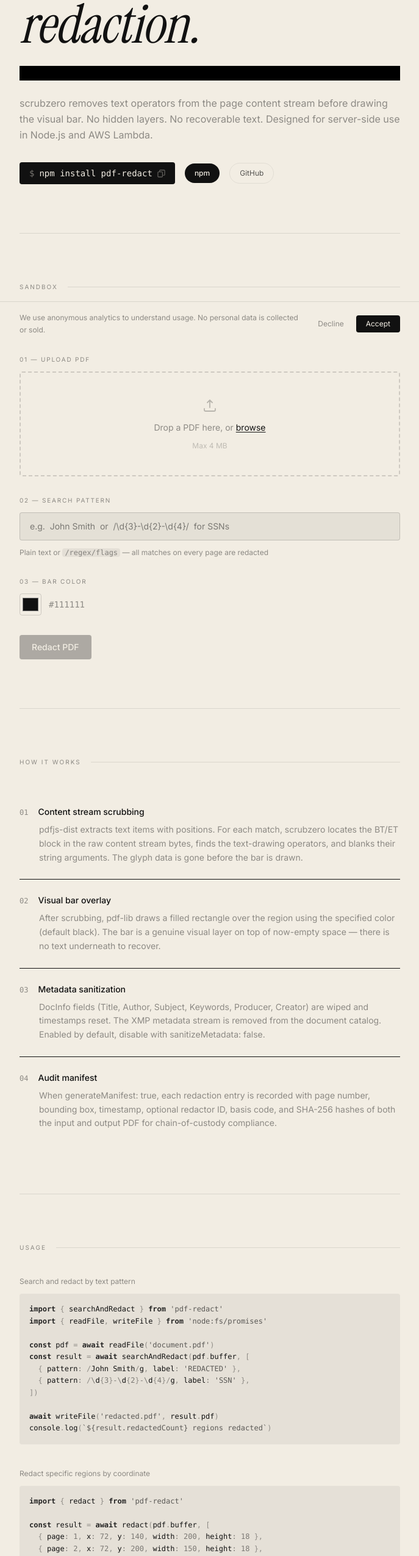
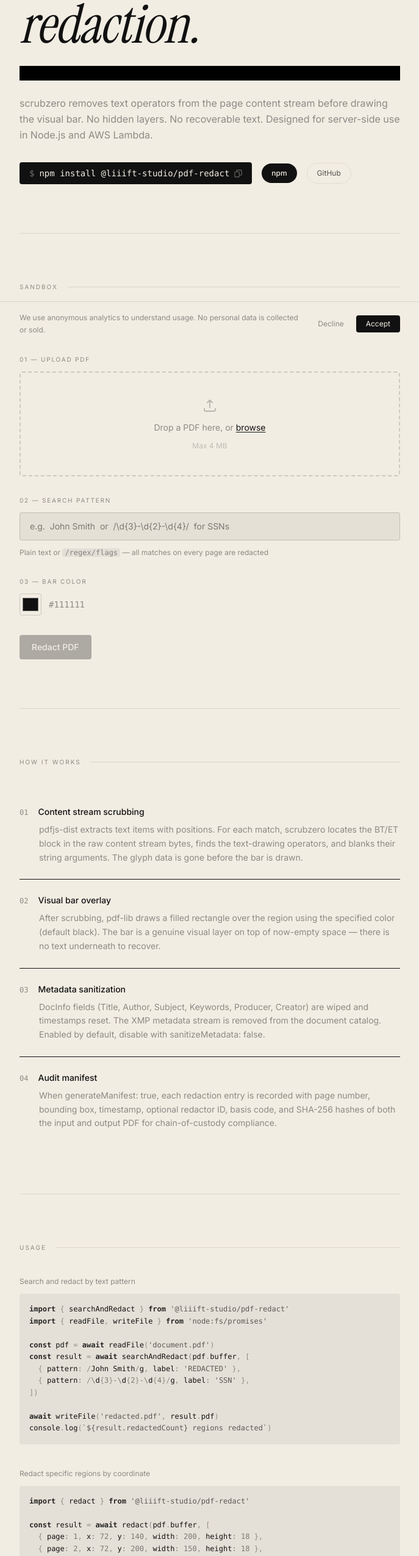
Before and after one commit to Liiift-Studio/scrubzero, a Next.js app in the folder site/: page / in a window 1280 px wide. Shown: the part 234-2785 px from the top of the page at 61% size, without its empty margins (296-983 px from the left). Built offline with nearby package versions, Linux system fonts and the light colour scheme; no server answers.

Commit message:
Scope package name to @liiift-studio/pdf-redact, update all references

```diff
--- a/package.json
+++ b/package.json
@@ -1,5 +1,5 @@
 {
-  "name": "pdf-redact",
+  "name": "@liiift-studio/pdf-redact",
   "version": "0.1.0",
   "description": "True PDF content-stream redaction for Node.js and Lambda. No native binaries.",
   "type": "module",
--- a/site/src/app/opengraph-image.tsx
+++ b/site/src/app/opengraph-image.tsx
@@ -56,7 +56,7 @@
 
 				{/* Footer */}
 				<div style={{ display: "flex", justifyContent: "flex-end" }}>
-					<span style={{ fontSize: "14px", opacity: 0.35, fontFamily: "monospace" }}>npm install pdf-redact</span>
+					<span style={{ fontSize: "14px", opacity: 0.35, fontFamily: "monospace" }}>npm install @liiift-studio/pdf-redact</span>
 				</div>
 			</div>
 		),
--- a/site/src/app/page.tsx
+++ b/site/src/app/page.tsx
@@ -52,9 +52,9 @@
 				</p>
 
 				<div className="flex flex-wrap items-center gap-4">
-					<CopyInstall pkg="pdf-redact" />
+					<CopyInstall pkg="@liiift-studio/pdf-redact" />
 					<a
-						href="https://npmjs.com/package/pdf-redact"
+						href="https://npmjs.com/package/@liiift-studio/pdf-redact"
 						className="text-xs font-medium px-4 py-2 rounded-full transition-colors"
 						style={{ background: "var(--btn-bg)", color: "var(--btn-fg)" }}
 					>
@@ -128,7 +128,7 @@
 				<div className="flex flex-col gap-10">
 					<div className="flex flex-col gap-3">
 						<p className="text-xs" style={{ color: "var(--ink-dim)" }}>Search and redact by text pattern</p>
-						<CodeBlock code={`import { searchAndRedact } from 'pdf-redact'
+						<CodeBlock code={`import { searchAndRedact } from '@liiift-studio/pdf-redact'
 import { readFile, writeFile } from 'node:fs/promises'
 
 const pdf = await readFile('document.pdf')
@@ -142,7 +142,7 @@
 					</div>
 					<div className="flex flex-col gap-3">
 						<p className="text-xs" style={{ color: "var(--ink-dim)" }}>Redact specific regions by coordinate</p>
-						<CodeBlock code={`import { redact } from 'pdf-redact'
+						<CodeBlock code={`import { redact } from '@liiift-studio/pdf-redact'
 
 const result = await redact(pdf.buffer, [
   { page: 1, x: 72, y: 140, width: 200, height: 18 },
@@ -151,7 +151,7 @@
 					</div>
 					<div className="flex flex-col gap-3">
 						<p className="text-xs" style={{ color: "var(--ink-dim)" }}>Entity patterns — SSN, phone, email, credit card, and more</p>
-						<CodeBlock code={`import { redactEntities } from 'pdf-redact'
+						<CodeBlock code={`import { redactEntities } from '@liiift-studio/pdf-redact'
 
 const result = await redactEntities(pdf.buffer, [
   'ssn', 'phone', 'email', 'credit-card',
@@ -168,10 +168,10 @@
 					</div>
 					<div className="flex flex-col gap-3">
 						<p className="text-xs" style={{ color: "var(--ink-dim)" }}>CLI</p>
-						<CodeBlock code={`npx pdf-redact search document.pdf "John Smith" --output redacted.pdf
-npx pdf-redact search document.pdf "/\\d{3}-\\d{2}-\\d{4}/g" --color #1a1a1a
-npx pdf-redact entities document.pdf --types ssn,phone,email
-npx pdf-redact verify redacted.pdf`} />
+						<CodeBlock code={`npx @liiift-studio/pdf-redact search document.pdf "John Smith" --output redacted.pdf
+npx @liiift-studio/pdf-redact search document.pdf "/\\d{3}-\\d{2}-\\d{4}/g" --color #1a1a1a
+npx @liiift-studio/pdf-redact entities document.pdf --types ssn,phone,email
+npx @liiift-studio/pdf-redact verify redacted.pdf`} />
 					</div>
 				</div>
 
@@ -217,7 +217,7 @@
 				<div className="flex flex-wrap gap-x-6 gap-y-1" style={{ color: "var(--ink-dim)" }}>
 					<a href="https://liiift.studio" target="_blank" rel="noopener noreferrer" className="hover:opacity-60 transition-opacity">liiift.studio</a>
 					<a href="https://github.com/Liiift-Studio/pdf-redact" target="_blank" rel="noopener noreferrer" className="hover:opacity-60 transition-opacity">GitHub</a>
-					<a href="https://npmjs.com/package/pdf-redact" target="_blank" rel="noopener noreferrer" className="hover:opacity-60 transition-opacity">npm</a>
+					<a href="https://npmjs.com/package/@liiift-studio/pdf-redact" target="_blank" rel="noopener noreferrer" className="hover:opacity-60 transition-opacity">npm</a>
 					<span className="ml-auto font-mono">v{version}</span>
 				</div>
 			</footer>
```
Also changed, not shown: 1 other file (tests, documents, lock files or other folders).
